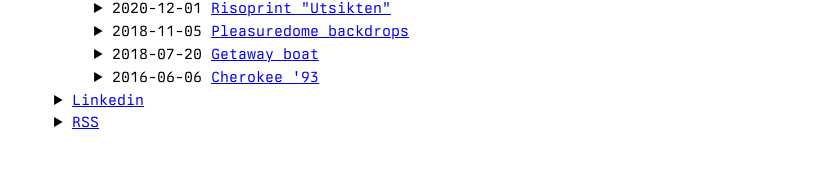
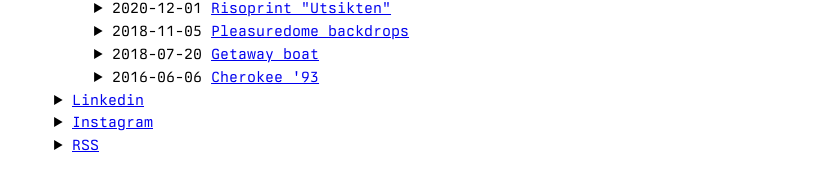
Before and after one commit to torbjornbp/torbjornbp.github.io, a Jekyll site: the page built from index.md, in a window 1280 px wide. Shown: the part 272-463 px from the top of the page, without its empty margins (208-1043 px from the left). Built offline with Jekyll 4.4.1, drawn with Linux system fonts in a browser that asks for light colours.

Commit message:
added instagram link

```diff
--- a/_data/menu.yml
+++ b/_data/menu.yml
@@ -28,6 +28,8 @@ entries:
 
   - title: Linkedin
     url: https://www.linkedin.com/in/torbjørn-pedersen-57617b227/
+  - title: Instagram
+    url: https://www.instagram.com/filmarkivar
 
   - title: RSS
     url: feed.xml
```
